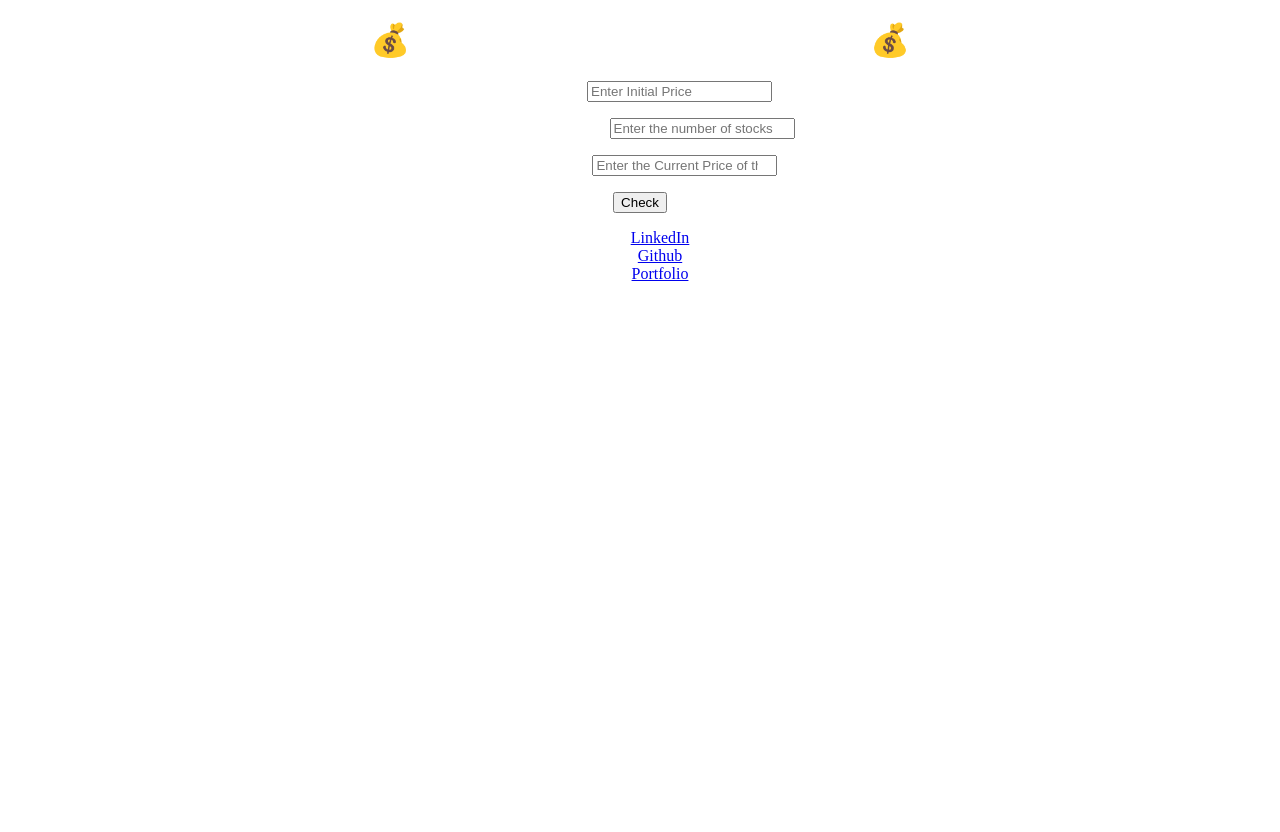
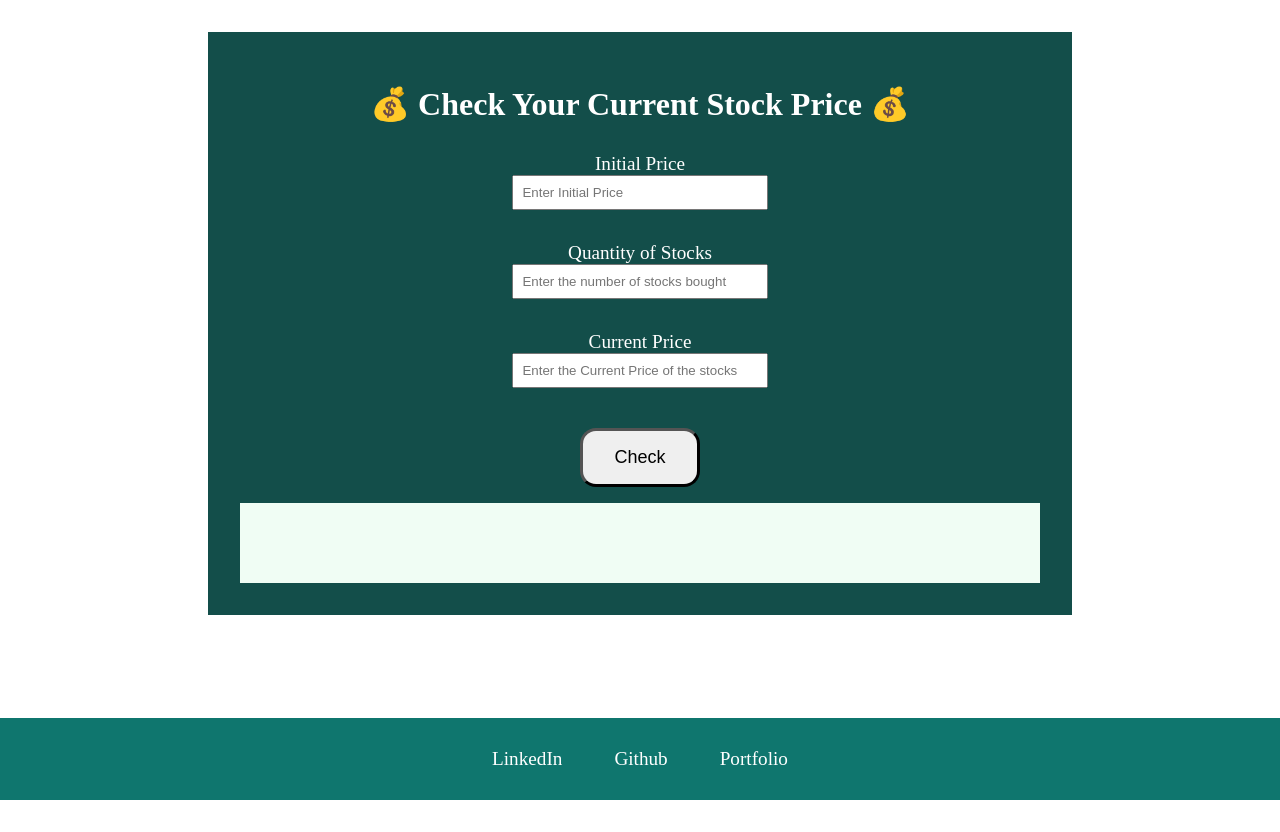
Before and after one commit to bhavyaj12/mark14-stocks, a plain HTML site: page index.html in a window 1280 px wide. Drawn offline with Linux system fonts and the light colour scheme.

Commit message:
style: added all css

```diff
--- a/app.js
+++ b/app.js
@@ -3,18 +3,19 @@ const stocksQuantity = document.querySelector("#quantity-stocks");
 const currPrice = document.querySelector("#curr-price");
 const checkBtn = document.querySelector("#check-btn");
 const outputBox = document.querySelector("#output");
+const containerBox = document.querySelector("#container");
 
 function calculateProfitAndLoss(initial, quantity, current) {
     if(current > initial) {
         var profit = (current - initial) * quantity;
-        var profitPerc = (profit/initial) * 100;
-        showOutput("Profit = " + profit + "\n" + "Profit Percentage = " + profitPerc + "%", "PROFIT");
+        var profitPerc = Math.round((profit/initial) * 100);
+        showOutput("🤑 Profit = " + profit + " 🤑 \n" + "🤑 Profit Percentage = " + profitPerc + "% 🤑", "PROFIT");
     } else if(current < initial) {
         var loss = (initial - current) * quantity;
-        var lossPerc = (loss/initial) * 100;
-        showOutput("Loss = " + loss + "\n" + "Loss Percentage = " + lossPerc + "%", "LOSS");
+        var lossPerc = Math.round((loss/initial) * 100);
+        showOutput("😰 Loss = " + loss + " 😰 \n" + "😰 Loss Percentage = " + lossPerc + "% 😰", "LOSS");
     } else {
-        showOutput("No pain no gain and no gain no pain, you neither made any profit nor any loss", "EQUAL");
+        showOutput("👍🏻 No pain no gain and no gain no pain, you neither made any profit nor any loss 👍🏻", "EQUAL");
     }
 
 }
--- a/style.css
+++ b/style.css
@@ -9,3 +9,82 @@ label {
     display: block;
     padding-bottom: 1rem;
 }
+
+.container {
+    background-color: #134E4A;
+    margin: auto;
+    padding: 2rem;
+    text-align: center;
+    margin-top: 2rem;
+    min-width: 800px;
+    width: fit-content;
+    min-height: 500px;
+}
+
+input {
+    padding: 0.5rem;
+    display: block;
+    margin: auto;
+    width: 30%;
+}
+
+label {
+    padding: 0.5rem;
+    display: block;
+    margin: auto;
+    font-size: larger;
+    margin-bottom: 1rem;
+}
+
+button {
+    padding: 1rem;
+    border-radius: 1rem;
+    margin: 1rem;
+    font-size: large;
+    border-width: 3px;
+    width: 15%;
+}
+
+
+
+
+
+.social {
+    list-style-type: none;
+    background-color: #0F766E;
+    position: fixed;
+    bottom: 0;
+    width: 100%;
+    overflow: hidden;
+}
+
+.social ul {
+    list-style-type: none;
+    padding-inline-start: 0px;
+    text-align: center;
+}
+
+.social li {
+    display: inline-block;
+    padding: 0rem 0.5rem;
+    font-size: larger;
+}
+
+.quizlinks {
+    position: relative;
+}
+
+.social li a {
+    display: block;
+    color: white;
+    text-align: center;
+    padding: 14px 16px;
+    text-decoration: none;
+}
+
+#output {
+    background-color: #F0FDF4;
+    padding: 1rem;
+    min-height: 3rem;
+    font-size: large;
+}
```
